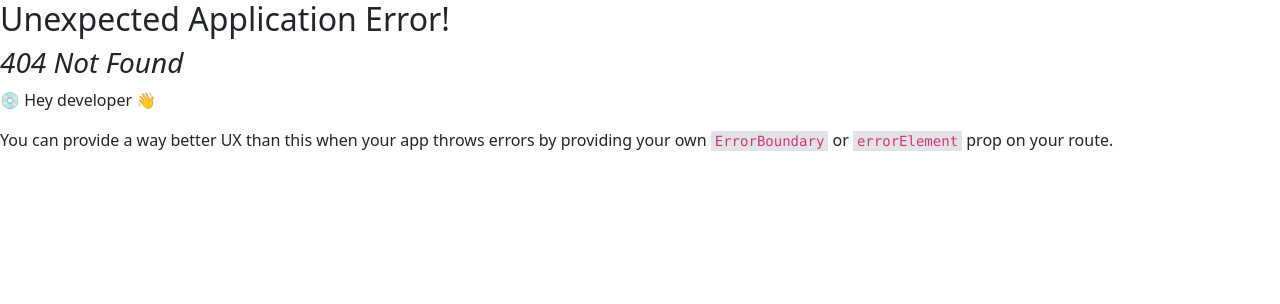
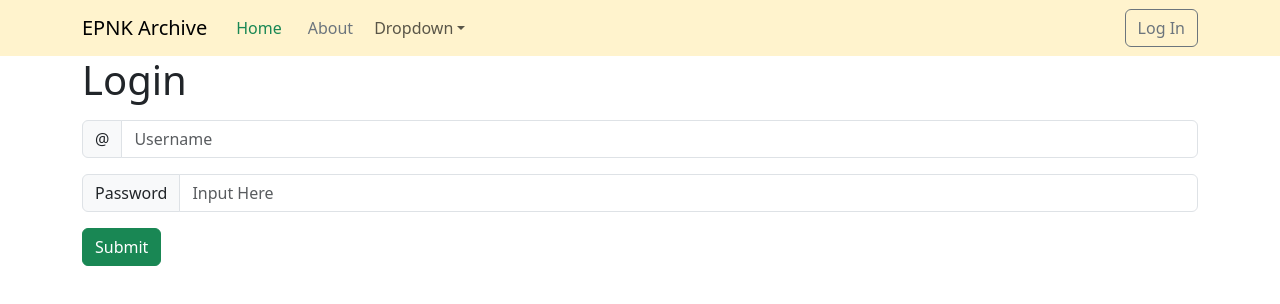
Before and after one commit to SkyMazter/PNK_Archive, a React (Vite) app in the folder frontEnd/: page /Login in a window 1280 px wide. Before the commit this address had no page. Shown: the top 304 px of the page. Built offline with nearby package versions, Linux system fonts and the light colour scheme.

Commit message:
changes from friday

```diff
--- a/frontEnd/src/Components/LoginStatus.tsx
+++ b/frontEnd/src/Components/LoginStatus.tsx
@@ -1,4 +1,5 @@
 import { Button, Navbar } from "react-bootstrap";
+import { Link } from "react-router-dom";
 
 interface Props {
   isLoggedIn: boolean;
@@ -6,7 +7,11 @@ interface Props {
 
 const LoginStatus = ({ isLoggedIn }: Props) => {
   if (isLoggedIn == false)
-    return <Button variant={"outline-secondary"}>Log In</Button>;
+    return (
+      <Link to="/Login">
+        <Button variant={"outline-secondary"}>Log In</Button>
+      </Link>
+    );
   return (
     <Navbar.Text>
       Signed in as: <a href="#login">Oscar Comunidad</a>
--- a/frontEnd/src/Components/NavBar.tsx
+++ b/frontEnd/src/Components/NavBar.tsx
@@ -10,7 +10,12 @@ const NavBar = ({ logged_in }: Props) => {
   return (
     <Navbar expand="lg" className="bg-body-tertiary bg-warning-subtle">
       <Container>
-        <Navbar.Brand href="#home">EPNK Archive</Navbar.Brand>
+        <Link
+          to={"/"}
+          className="my-auto link-secondary link-offset-2 link-underline-opacity-0 "
+        >
+          <Navbar.Brand>EPNK Archive</Navbar.Brand>
+        </Link>
         <Navbar.Toggle aria-controls="basic-navbar-nav" />
         <Navbar.Collapse className="justify-content-between">
           <Nav className="me-auto">
--- /dev/null
+++ b/frontEnd/src/Components/Post.tsx
@@ -0,0 +1,24 @@
+interface Props {
+  username: string;
+  description: string;
+  file: string | undefined;
+}
+
+const Post = ({ username, file, description }: Props) => {
+  return (
+    <div className="row bg-body-secondary ">
+      <div className="col bg-primary-subtle">
+        <img
+          className="mh-100 w-50"
+          src="https://cdn.pixabay.com/photo/2015/10/05/22/37/blank-profile-picture-973460_960_720.png"
+        />
+        <h2>{username}</h2>
+      </div>
+      <div className="col-9 bg-danger-subtle">
+        <p>{description}</p>
+      </div>
+    </div>
+  );
+};
+
+export default Post;
--- /dev/null
+++ b/frontEnd/src/Components/PostView.tsx
@@ -0,0 +1,20 @@
+import { Container } from "react-bootstrap";
+import Post from "./Post";
+import Stack from "react-bootstrap/Stack";
+
+const PostView = () => {
+  const style = {
+    overflow: "auto",
+  };
+  return (
+    <div>
+      <Container fluid={"md"} style={style}>
+        <Stack gap={3} className="my-3">
+          <Post file="" username="user" description="description"></Post>
+        </Stack>
+      </Container>
+    </div>
+  );
+};
+
+export default PostView;
--- a/frontEnd/src/Pages/App.tsx
+++ b/frontEnd/src/Pages/App.tsx
@@ -1,10 +1,12 @@
 import "bootstrap/dist/css/bootstrap.min.css";
 import NavBar from "../Components/NavBar";
+import PostView from "../Components/PostView";
 
 const App = () => {
   return (
     <>
       <NavBar logged_in={false} />
+      <PostView />
     </>
   );
 };
--- /dev/null
+++ b/frontEnd/src/Pages/Login.tsx
@@ -0,0 +1,38 @@
+import { Button, Container, Form, InputGroup } from "react-bootstrap";
+import NavBar from "../Components/NavBar";
+
+const Login = () => {
+  return (
+    <>
+      <NavBar logged_in={false} />
+      <Container fluid={"md"}>
+        <h1>Login</h1>
+        <Form>
+          <InputGroup className="my-3">
+            <InputGroup.Text id="basic-addon1">@</InputGroup.Text>
+            <Form.Control
+              type="Username"
+              placeholder="Username"
+              aria-label="Username"
+              aria-describedby="basic-addon1"
+            />
+          </InputGroup>
+          <InputGroup className="my-3">
+            <InputGroup.Text id="basic-addon1">Password</InputGroup.Text>
+            <Form.Control
+              type="password"
+              placeholder="Input Here"
+              aria-label="Password"
+              aria-describedby="basic-addon1"
+            />
+          </InputGroup>
+          <Button variant="success" type="submit">
+            Submit
+          </Button>
+        </Form>
+      </Container>
+    </>
+  );
+};
+
+export default Login;
--- a/frontEnd/src/main.tsx
+++ b/frontEnd/src/main.tsx
@@ -2,11 +2,16 @@ import React from "react";
 import ReactDOM from "react-dom/client";
 import App from "./Pages/App";
 import { createBrowserRouter, RouterProvider } from "react-router-dom";
+import Login from "./Pages/Login";
 
 const router = createBrowserRouter([
   {
     path: "/",
     element: <App />,
+  },
+  {
+    path: "/Login",
+    element: <Login />,
   },
 ]);
 
```
